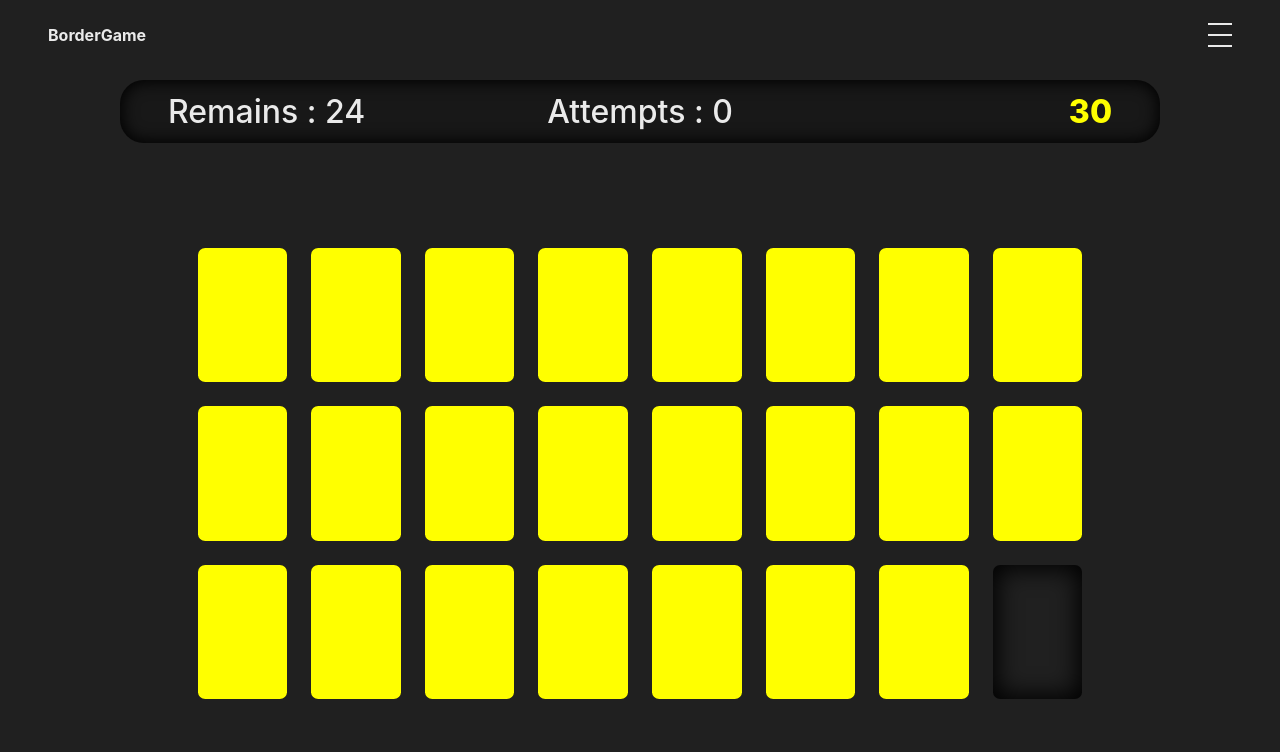
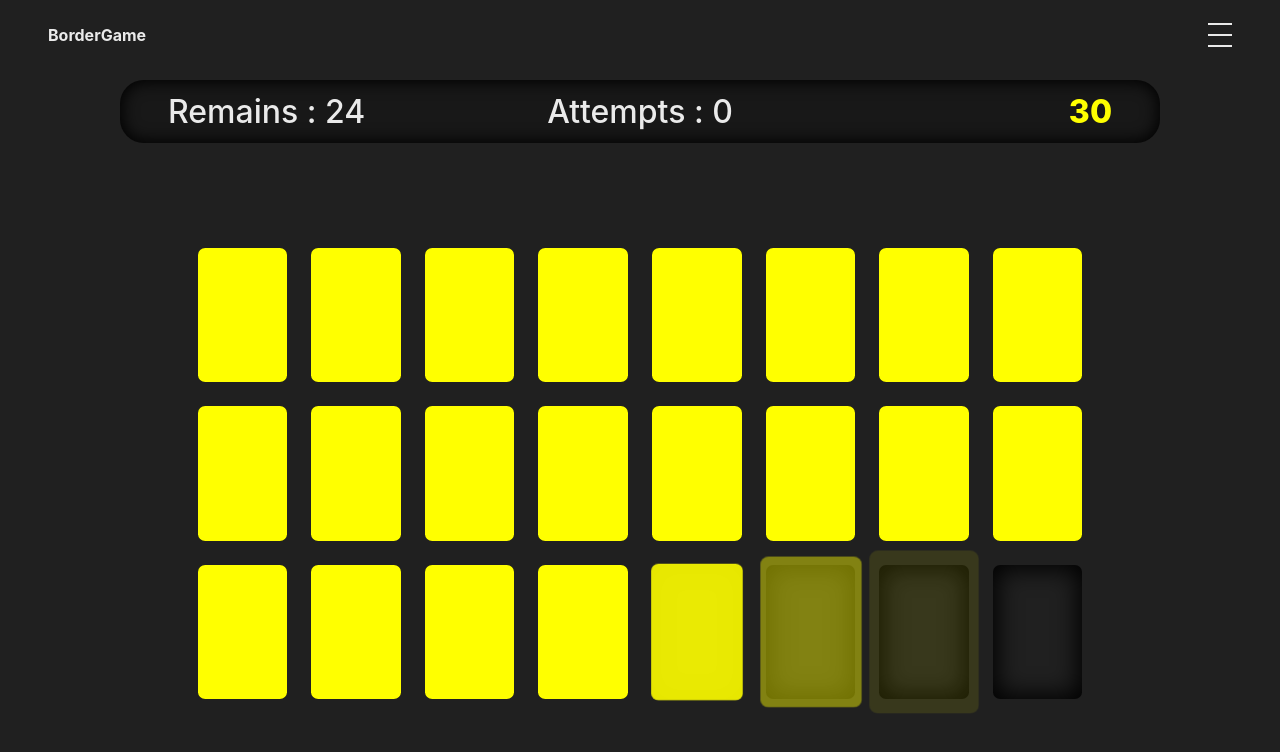
Before and after one commit to yyb02006/Boardgame, a React (Create React App) app: page /card-flipper in a window 1280 px wide. Both pictures are taken after a click on the button "24". Shown: the top 752 px of the page. Built offline with nearby package versions, Linux system fonts and the light colour scheme.

Commit message:
card init 애니메이션 수정

```diff
--- a/src/components/Header.tsx
+++ b/src/components/Header.tsx
@@ -76,7 +76,7 @@ const Spread = styled.div`
 		${fadeInZ({
 			name: 'open',
 			distance: 200,
-			duration: 0.3,
+			duration: 300,
 			seqDirection: 'normal',
 		})}
 	}
@@ -84,7 +84,7 @@ const Spread = styled.div`
 		${fadeInZ({
 			name: 'close',
 			distance: 200,
-			duration: 0.3,
+			duration: 300,
 			seqDirection: 'reverse',
 		})}
 	}
--- a/src/routes/CardFlipper.tsx
+++ b/src/routes/CardFlipper.tsx
@@ -79,18 +79,20 @@ const CardStyle = styled.div<CardStyleProps>`
 	position: relative;
 	border-radius: ${cardOptions.borderRadius};
 	&.Init {
+		transform-origin: center;
 		opacity: 0;
-		${(props) =>
-			fadeInZ({
+		${(props) => {
+			return fadeInZ({
 				name: `card${props.$index}`,
-				distance: 400,
-				duration: 0.3,
+				distance: 200,
+				duration: 300,
 				seqDirection: 'normal',
-				delay: 1,
-			})}
+				delay: props.$index * 100,
+			});
+		}}
 	}
 	& .Forward,
-	.Reverse {
+	& .Reverse {
 		${fullWidthHeight}
 		position: absolute;
 		border-radius: inherit;
@@ -251,9 +253,8 @@ const LobbyLayout = styled.section`
 		${fadeInZ({
 			name: 'quantity',
 			distance: 400,
-			duration: 0.3,
+			duration: 300,
 			seqDirection: 'normal',
-			delay: 0,
 		})}
 	}
 `;
@@ -267,9 +268,9 @@ const SetQuantityButton = styled.button<SetQuantityButton>`
 		${fadeInZ({
 			name: 'quantity',
 			distance: 400,
-			duration: 0.3,
+			duration: 300,
 			seqDirection: 'normal',
-			delay: (props.$index + 1) * 0.2,
+			delay: (props.$index + 1) * 200,
 		})}
 	`}
 	${(props) =>
@@ -397,9 +398,12 @@ const Card = ({ index, cardId, order, isFlipped }: CardProps) => {
 	};
 
 	useEffect(() => {
-		const timeout = setTimeout(() => {
-			setCardState('available');
-		}, index * 100);
+		const timeout = setTimeout(
+			() => {
+				setCardState('available');
+			},
+			300 + index * 100
+		);
 		return () => {
 			clearTimeout(timeout);
 		};
@@ -487,6 +491,9 @@ const Card = ({ index, cardId, order, isFlipped }: CardProps) => {
 	}, [isFlipped]);
 
 	useThrottleClear(handleThrottledMouseMove, [onCardMove]);
+
+	console.log(cardState);
+
 	return (
 		<CardWrapper
 			onMouseMove={(e) => {
@@ -502,7 +509,7 @@ const Card = ({ index, cardId, order, isFlipped }: CardProps) => {
 		>
 			<div className="InnerShadow" />
 			<div className="OuterShadow" />
-			<CardStyle ref={cardRef} className={capitalizeFirstLetter(cardState)} $index={index * 0.1}>
+			<CardStyle ref={cardRef} className={capitalizeFirstLetter(cardState)} $index={index}>
 				<div className="Reverse">{cardId + 1}</div>
 				<div className="Forward"></div>
 			</CardStyle>
--- a/src/routes/Home.tsx
+++ b/src/routes/Home.tsx
@@ -4,7 +4,7 @@ import { getOppositeElement } from '#libs/utils';
 import { HomeProvider, useHomeContext } from '#routes/HomeContext';
 import theme, { fullWidthHeight } from '#styles/theme';
 import BoxCollection from '#components/BoxCollction';
-import { fadeInZ, slideIn } from '#styles/animations';
+import { slideIn } from '#styles/animations';
 
 const { colors } = theme;
 
--- a/src/styles/animations.ts
+++ b/src/styles/animations.ts
@@ -59,7 +59,7 @@ export function fadeInZ({
 				`}
 			}
 		}
-		animation: ${`fadeIn_${name}_${seqDirection}_${distance}`} ${duration}s ${delay}s
+		animation: ${`fadeIn_${name}_${seqDirection}_${distance}`} ${duration}ms ${delay}ms
 			${seqDirection} ease-in forwards;
 	`;
 }
```
